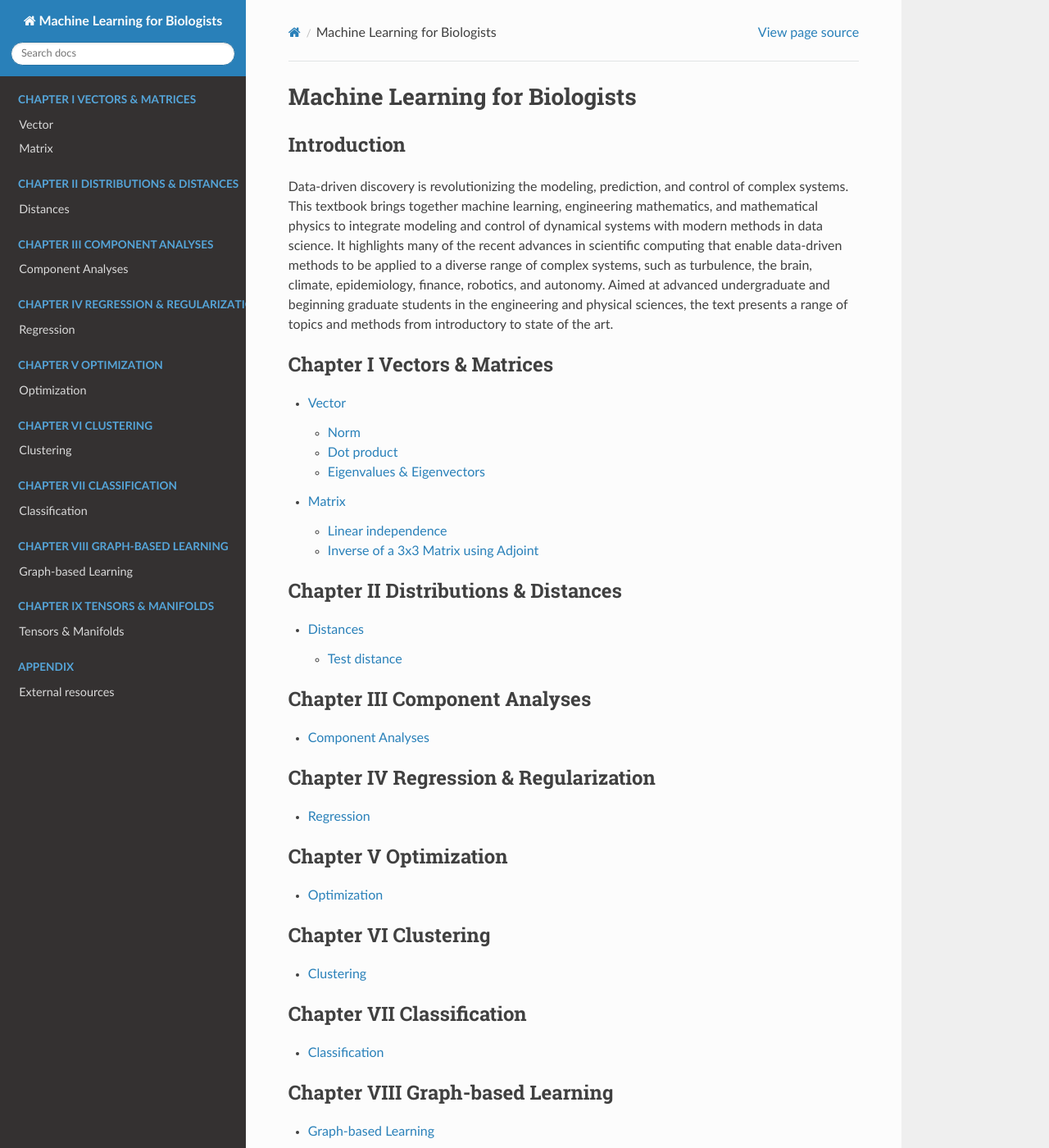
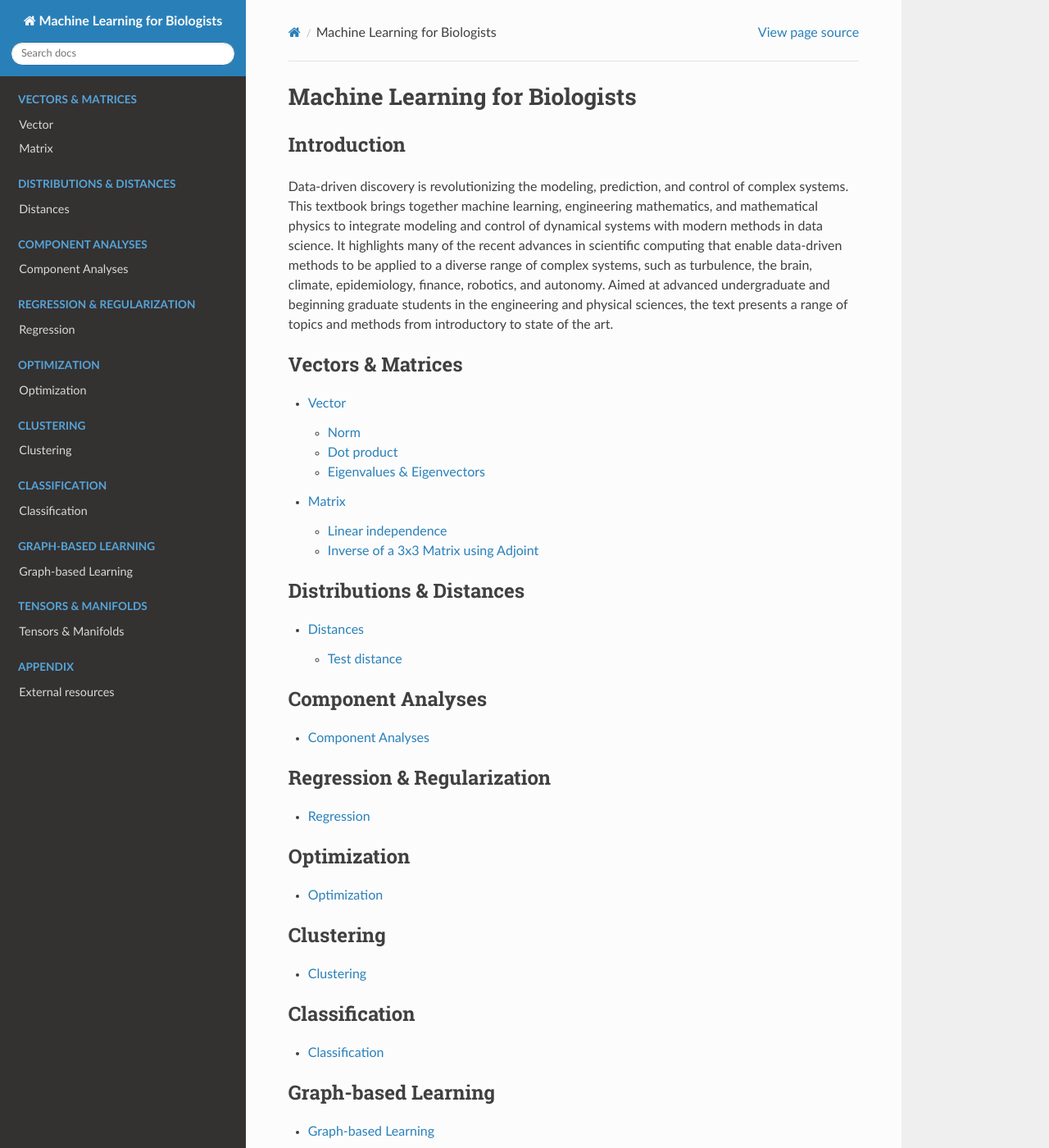
Before and after one commit to jamesjcai/readthedocs_ml4b, a Sphinx documentation site: the page built from docs/index.rst, in a window 1280 px wide and 1400 px high. Shown: the whole window at 82% size. Built offline with Sphinx 7.4.7 and the Read the Docs theme 2.0.0, drawn with Linux system fonts in a browser that asks for light colours; some of the changed text lies outside the part shown.

Commit message:
Update index.rst

```diff
--- a/docs/index.rst
+++ b/docs/index.rst
@@ -11,56 +11,56 @@ Data-driven discovery is revolutionizing the modeling, prediction, and control o
 
 
 .. toctree::
-   :maxdepth: 2
-   :caption: Chapter I Vectors & Matrices
+   :maxdepth: 3
+   :caption: Vectors & Matrices
 
    chapter1
 
 .. toctree::
    :maxdepth: 2
-   :caption: Chapter II Distributions & Distances
+   :caption: Distributions & Distances
 
    chapter2
 
 .. toctree::
    :maxdepth: 2
-   :caption: Chapter III Component Analyses
+   :caption: Component Analyses
 
    chapter3
 
 .. toctree::
    :maxdepth: 2
-   :caption: Chapter IV Regression & Regularization
+   :caption: Regression & Regularization
 
    chapter4
 
 .. toctree::
    :maxdepth: 2
-   :caption: Chapter V Optimization
+   :caption: Optimization
 
    chapter5
 
 .. toctree::
    :maxdepth: 2
-   :caption: Chapter VI Clustering
+   :caption: Clustering
 
    chapter6
 
 .. toctree::
    :maxdepth: 2
-   :caption: Chapter VII Classification
+   :caption: Classification
 
    chapter7
 
 .. toctree::
    :maxdepth: 2
-   :caption: Chapter VIII Graph-based Learning
+   :caption: Graph-based Learning
 
    chapter8
 
 .. toctree::
    :maxdepth: 2
-   :caption: Chapter IX Tensors & Manifolds
+   :caption: Tensors & Manifolds
 
    chapter9
 
```
